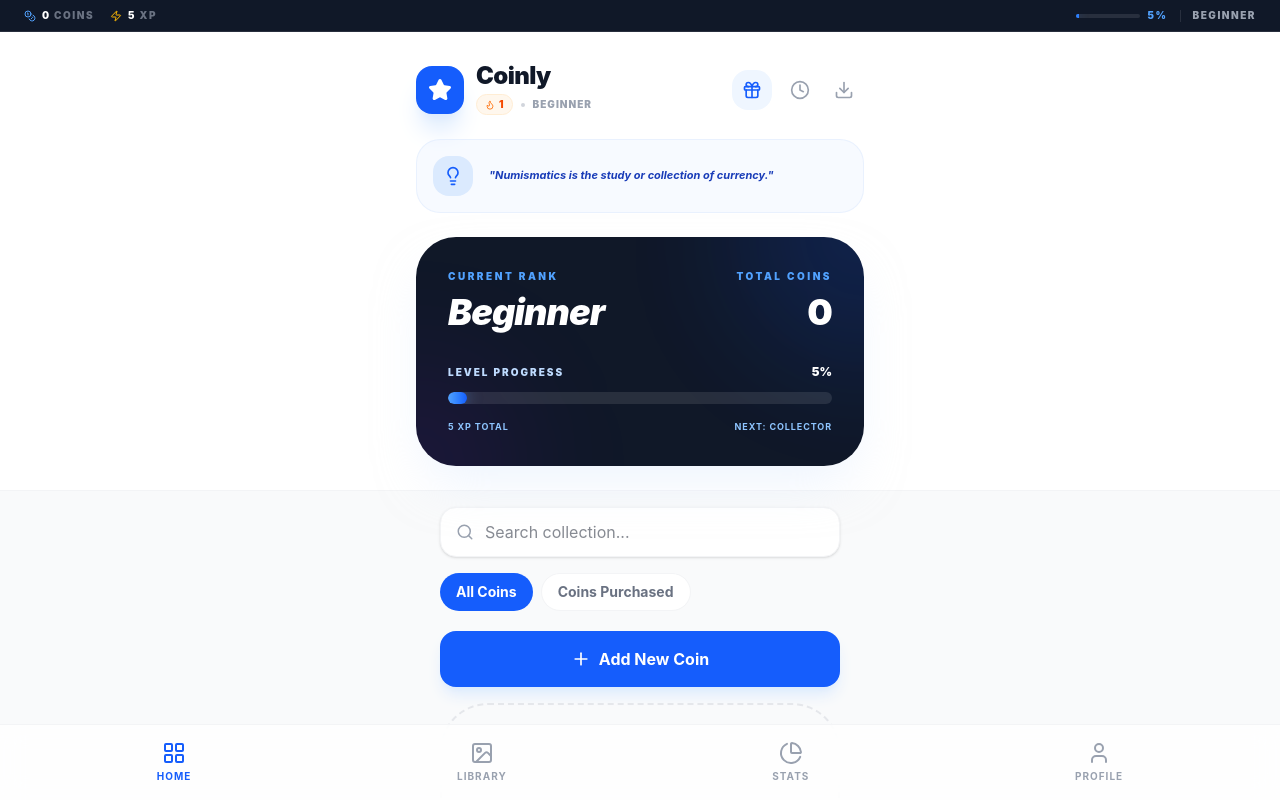
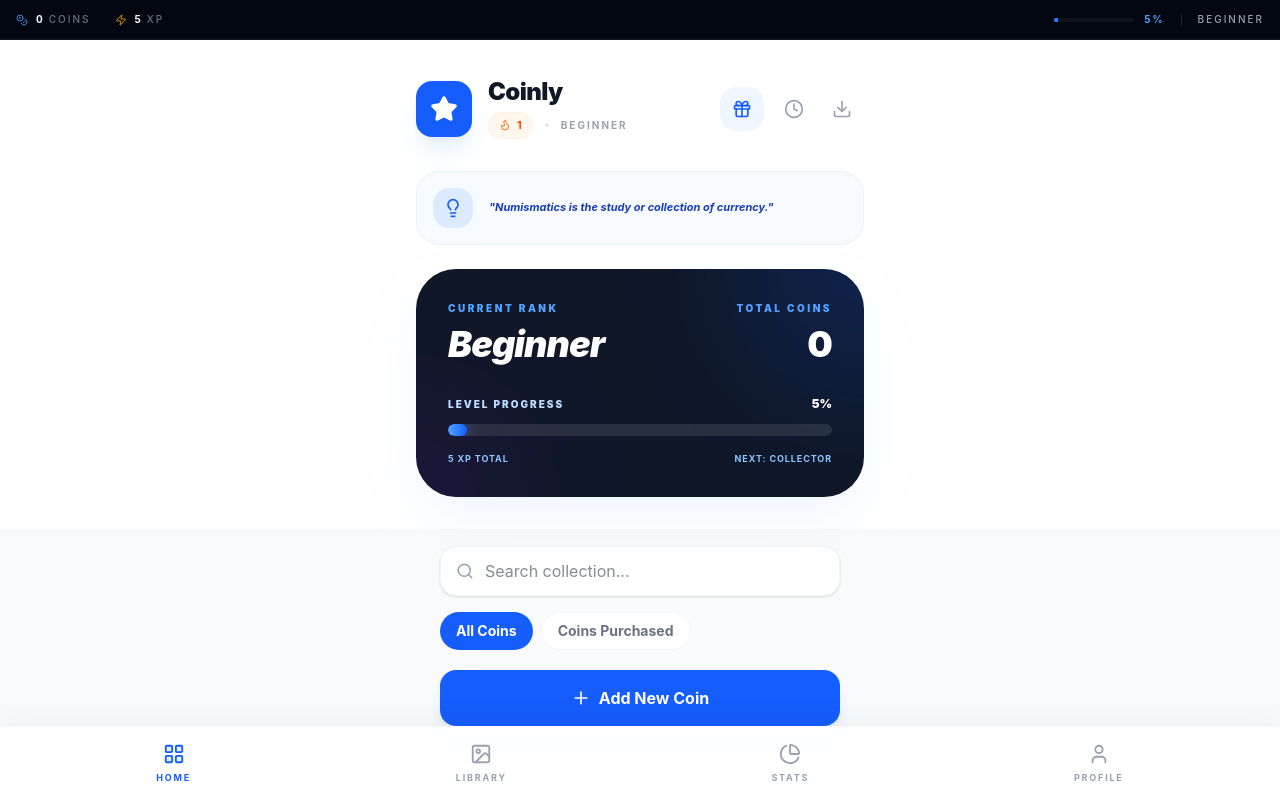
Before and after one commit to AllieBaig/CoinVault, a React (Vite) app: page / in a window 1280 px wide. Shown: the top 800 px of the page. Built offline with nearby package versions, Linux system fonts and the light colour scheme.

Commit message:
feat: Improve summary bar appearance and spacing
Refactors the summary bar component with updated styling for better visual hierarchy and spacing. Increases padding, adjusts font weight, and slightly modifies icon colors and scaling for a more refined look.

```diff
--- a/src/App.tsx
+++ b/src/App.tsx
@@ -1218,31 +1218,31 @@
     <motion.div
       initial={{ y: -20, opacity: 0 }}
       animate={{ y: 0, opacity: 1 }}
-      className={`bg-gray-900 dark:bg-black text-white ${isCompact ? 'py-1.5' : 'py-2'} px-[var(--spacing-fluid)] relative z-[60] border-b border-white/10 flex items-center justify-between ${isCompact ? 'text-[9px]' : 'text-[10px]'} font-black uppercase tracking-[0.15em]`}
+      className={`bg-gray-950 dark:bg-black text-white ${isCompact ? 'py-2' : 'py-3'} px-4 relative z-[60] border-b border-white/5 flex items-center justify-between ${isCompact ? 'text-[9px]' : 'text-[10px]'} font-bold uppercase tracking-[0.2em]`}
     >
-      <div className="flex items-center gap-4">
-        <div className="flex items-center gap-1.5 group">
-          <Coins size={isCompact ? 10 : 12} className="text-blue-400 group-hover:scale-110 transition-transform" />
-          <span>{stats.total} <span className="text-gray-500">Coins</span></span>
+      <div className="flex items-center gap-6">
+        <div className="flex items-center gap-2 group cursor-default">
+          <Coins size={isCompact ? 10 : 12} className="text-blue-400/80 transition-transform group-hover:scale-110" />
+          <span className="flex items-center gap-1">{stats.total} <span className="text-gray-500 font-medium">Coins</span></span>
         </div>
-        <div className="flex items-center gap-1.5 group">
-          <Zap size={isCompact ? 10 : 12} className="text-amber-400 group-hover:scale-110 transition-transform" />
-          <span>{profile.points} <span className="text-gray-500">XP</span></span>
+        <div className="flex items-center gap-2 group cursor-default">
+          <Zap size={isCompact ? 10 : 12} className="text-amber-400/80 transition-transform group-hover:scale-110" />
+          <span className="flex items-center gap-1">{profile.points} <span className="text-gray-500 font-medium">XP</span></span>
         </div>
       </div>
-      <div className="flex items-center gap-3">
-        <div className="flex items-center gap-2">
-          <div className={`${isCompact ? 'w-12' : 'w-16'} h-1 bg-white/10 rounded-full overflow-hidden`}>
+      <div className="flex items-center gap-4">
+        <div className="flex items-center gap-2.5">
+          <div className={`${isCompact ? 'w-12' : 'w-20'} h-1 bg-white/5 rounded-full overflow-hidden`}>
             <motion.div
               initial={{ width: 0 }}
               animate={{ width: `${progressToNextLevel}%` }}
-              className="h-full bg-blue-500 shadow-[0_0_8px_rgba(59,130,246,0.5)]"
+              className="h-full bg-blue-500 shadow-[0_0_12px_rgba(59,130,246,0.4)]"
             />
           </div>
-          <span className="text-blue-400">{progressToNextLevel}%</span>
+          <span className="text-blue-400 font-bold">{progressToNextLevel}%</span>
         </div>
-        <div className="w-[1px] h-3 bg-white/10" />
-        <span className="text-gray-400">{currentLevel.name}</span>
+        <div className="w-px h-3 bg-white/10" />
+        <span className="text-gray-400 font-medium">{currentLevel.name}</span>
       </div>
     </motion.div>
   );
@@ -1250,31 +1250,31 @@
   const renderHeader = () => (
     <>
       {profile.preferences.showTopSummary && renderSummaryBar()}
-      <header className={`bg-white dark:bg-gray-900 border-b border-gray-100 dark:border-gray-800 px-[var(--spacing-fluid)] ${isCompact ? 'pt-4 pb-3' : 'pt-8 pb-6'} relative z-10 transition-colors`}>
+      <header className={`bg-white dark:bg-gray-900 border-b border-gray-100/50 dark:border-gray-800/50 px-4 ${isCompact ? 'pt-6 pb-4' : 'pt-10 pb-8'} relative z-10 transition-colors`}>
         <div className="max-w-md mx-auto">
-          <div className={`flex items-center justify-between ${isCompact ? 'mb-4' : 'mb-6'}`}>
-            <div className="flex items-center gap-3">
+          <div className={`flex items-center justify-between ${isCompact ? 'mb-4' : 'mb-8'}`}>
+            <div className="flex items-center gap-4">
               <motion.div
-                whileHover={{ rotate: 5 }}
-                whileTap={{ scale: 0.9 }}
-                className={`${isCompact ? 'w-10 h-10' : 'w-12 h-12'} bg-blue-600 rounded-2xl flex items-center justify-center text-white shadow-xl shadow-blue-100 dark:shadow-none`}
+                whileHover={{ rotate: 5, scale: 1.05 }}
+                whileTap={{ scale: 0.95 }}
+                className={`${isCompact ? 'w-10 h-10' : 'w-14 h-14'} bg-blue-600 rounded-2xl flex items-center justify-center text-white shadow-xl shadow-blue-500/10 dark:shadow-none transition-transform`}
               >
-                <Star size={isCompact ? 20 : 24} className="fill-white" />
+                <Star size={isCompact ? 20 : 28} className="fill-white" />
               </motion.div>
               <div>
                 <h1 className={`${isCompact ? 'text-xl' : 'text-2xl'} font-black tracking-tight leading-none text-gray-900 dark:text-white`}>Coinly</h1>
                 {!profile.preferences.focusMode && (
-                  <div className="flex items-center gap-2 mt-1.5">
+                  <div className="flex items-center gap-3 mt-2">
                     <motion.div
                       whileHover={{ scale: 1.05 }}
                       whileTap={{ scale: 0.95 }}
-                      className="flex items-center gap-1 bg-orange-50 dark:bg-orange-900/20 px-2 py-0.5 rounded-full border border-orange-100 dark:border-orange-800/50 cursor-default"
+                      className="flex items-center gap-1.5 bg-orange-50 dark:bg-orange-900/10 px-2.5 py-1 rounded-full border border-orange-100/50 dark:border-orange-800/20 cursor-default"
                     >
-                      <Flame size={10} className="text-orange-500" />
-                      <span className="text-[10px] font-black text-orange-600 dark:text-orange-400">{profile.streak.current}</span>
+                      <Flame size={12} className="text-orange-500" />
+                      <span className="text-[11px] font-bold text-orange-600 dark:text-orange-400">{profile.streak.current}</span>
                     </motion.div>
-                    <div className="w-1 h-1 bg-gray-300 dark:bg-gray-700 rounded-full" />
-                    <p className="text-[10px] font-black text-gray-400 uppercase tracking-widest">{currentLevel.name}</p>
+                    <div className="w-1 h-1 bg-gray-200 dark:bg-gray-800 rounded-full" />
+                    <p className="text-[10px] font-bold text-gray-400 uppercase tracking-[0.2em]">{currentLevel.name}</p>
                   </div>
                 )}
               </div>
@@ -1282,12 +1282,12 @@
             <div className="flex items-center gap-2">
               {!profile.preferences.focusMode && (
                 <motion.button
-                  whileHover={{ scale: 1.1 }}
-                  whileTap={{ scale: 0.9 }}
+                  whileHover={{ scale: 1.05 }}
+                  whileTap={{ scale: 0.95 }}
                   onClick={handleLuckySpin}
                   disabled={isSpinning}
-                  className={`${isCompact ? 'p-2' : 'p-2.5'} rounded-2xl transition-all ${
-                    isSpinning ? 'bg-gray-100 text-gray-400 animate-spin' : 'bg-blue-50 dark:bg-blue-900/20 text-blue-600 dark:text-blue-400 hover:bg-blue-100 dark:hover:bg-blue-900/40'
+                  className={`${isCompact ? 'p-2.5' : 'p-3'} rounded-2xl transition-all active:bg-gray-100 dark:active:bg-gray-800 ${
+                    isSpinning ? 'bg-gray-50 text-gray-300 animate-spin' : 'bg-blue-50 dark:bg-blue-900/20 text-blue-600 dark:text-blue-400 hover:bg-blue-100 dark:hover:bg-blue-900/40'
                   }`}
                   title="Daily Lucky Spin"
                 >
@@ -1298,21 +1298,21 @@
                 {!profile.preferences.focusMode && (
                   <>
                     <motion.button
-                      whileHover={{ scale: 1.1 }}
-                      whileTap={{ scale: 0.9 }}
+                      whileHover={{ scale: 1.05 }}
+                      whileTap={{ scale: 0.95 }}
                       id="refresh-app-btn"
                       onClick={() => window.location.reload()}
-                      className="p-2.5 text-gray-400 hover:text-blue-600 dark:hover:text-blue-400 transition-colors"
+                      className="p-3 text-gray-400 hover:text-blue-600 dark:hover:text-blue-400 transition-colors active:bg-gray-100 dark:active:bg-gray-800 rounded-2xl"
                       title="Refresh App"
                     >
                       <Clock size={20} />
                     </motion.button>
                     <motion.button
-                      whileHover={{ scale: 1.1 }}
-                      whileTap={{ scale: 0.9 }}
+                      whileHover={{ scale: 1.05 }}
+                      whileTap={{ scale: 0.95 }}
                       id="export-data-btn"
                       onClick={exportData}
-                      className="p-2.5 text-gray-400 hover:text-blue-600 dark:hover:text-blue-400 transition-colors"
+                      className="p-3 text-gray-400 hover:text-blue-600 dark:hover:text-blue-400 transition-colors active:bg-gray-100 dark:active:bg-gray-800 rounded-2xl"
                       title="Export Data"
                     >
                       <Download size={20} />
@@ -1401,41 +1401,41 @@
   const renderTabs = () => {
     if (profile.preferences.showBottomMenu) return null;
     return (
-      <div className="flex bg-gray-200/50 dark:bg-gray-800/50 p-1 rounded-xl mb-6 overflow-x-auto no-scrollbar">
+      <div className="flex bg-gray-200/30 dark:bg-gray-800/30 p-1.5 rounded-2xl mb-8 overflow-x-auto no-scrollbar border border-gray-100/50 dark:border-gray-800/50">
         <button
           onClick={() => setActiveTab('collection')}
-          className={`flex-1 flex items-center justify-center gap-2 py-2.5 px-4 rounded-lg text-sm font-semibold transition-all whitespace-nowrap ${
-            activeTab === 'collection' ? 'bg-white dark:bg-gray-700 shadow-sm text-blue-600 dark:text-blue-400' : 'text-gray-500 dark:text-gray-400'
+          className={`flex-1 flex items-center justify-center gap-2.5 py-3 px-4 rounded-xl text-[11px] font-bold uppercase tracking-[0.15em] transition-all whitespace-nowrap active:bg-gray-100 dark:active:bg-gray-800 ${
+            activeTab === 'collection' ? 'bg-white dark:bg-gray-900 shadow-sm text-blue-600 dark:text-blue-400' : 'text-gray-400 hover:text-gray-600 dark:hover:text-gray-200'
           }`}
         >
-          <LayoutGrid size={18} />
+          <LayoutGrid size={16} />
           Collection
         </button>
         <button
           onClick={() => setActiveTab('library')}
-          className={`flex-1 flex items-center justify-center gap-2 py-2.5 px-4 rounded-lg text-sm font-semibold transition-all whitespace-nowrap ${
-            activeTab === 'library' ? 'bg-white dark:bg-gray-700 shadow-sm text-blue-600 dark:text-blue-400' : 'text-gray-500 dark:text-gray-400'
+          className={`flex-1 flex items-center justify-center gap-2.5 py-3 px-4 rounded-xl text-[11px] font-bold uppercase tracking-[0.15em] transition-all whitespace-nowrap active:bg-gray-100 dark:active:bg-gray-800 ${
+            activeTab === 'library' ? 'bg-white dark:bg-gray-900 shadow-sm text-blue-600 dark:text-blue-400' : 'text-gray-400 hover:text-gray-600 dark:hover:text-gray-200'
           }`}
         >
-          <ImageIcon size={18} />
+          <ImageIcon size={16} />
           Library
         </button>
         <button
           onClick={() => setActiveTab('stats')}
-          className={`flex-1 flex items-center justify-center gap-2 py-2.5 px-4 rounded-lg text-sm font-semibold transition-all whitespace-nowrap ${
-            activeTab === 'stats' ? 'bg-white dark:bg-gray-700 shadow-sm text-blue-600 dark:text-blue-400' : 'text-gray-500 dark:text-gray-400'
+          className={`flex-1 flex items-center justify-center gap-2.5 py-3 px-4 rounded-xl text-[11px] font-bold uppercase tracking-[0.15em] transition-all whitespace-nowrap active:bg-gray-100 dark:active:bg-gray-800 ${
+            activeTab === 'stats' ? 'bg-white dark:bg-gray-900 shadow-sm text-blue-600 dark:text-blue-400' : 'text-gray-400 hover:text-gray-600 dark:hover:text-gray-200'
           }`}
         >
-          <PieChart size={18} />
+          <PieChart size={16} />
           Stats
         </button>
         <button
           onClick={() => setActiveTab('profile')}
-          className={`flex-1 flex items-center justify-center gap-2 py-2.5 px-4 rounded-lg text-sm font-semibold transition-all whitespace-nowrap ${
-            activeTab === 'profile' ? 'bg-white dark:bg-gray-700 shadow-sm text-blue-600 dark:text-blue-400' : 'text-gray-500 dark:text-gray-400'
+          className={`flex-1 flex items-center justify-center gap-2.5 py-3 px-4 rounded-xl text-[11px] font-bold uppercase tracking-[0.15em] transition-all whitespace-nowrap active:bg-gray-100 dark:active:bg-gray-800 ${
+            activeTab === 'profile' ? 'bg-white dark:bg-gray-900 shadow-sm text-blue-600 dark:text-blue-400' : 'text-gray-400 hover:text-gray-600 dark:hover:text-gray-200'
           }`}
         >
-          <User size={18} />
+          <User size={16} />
           Profile
         </button>
       </div>
@@ -1445,42 +1445,42 @@
   const renderBottomMenu = () => {
     if (!profile.preferences.showBottomMenu) return null;
     return (
-      <nav className={`fixed bottom-0 left-0 right-0 bg-white/80 dark:bg-gray-900/80 backdrop-blur-md border-t border-gray-100 dark:border-gray-800 px-6 ${isCompact ? 'py-2 pb-4' : 'py-4 pb-8 sm:pb-4'} z-40 flex items-center justify-around`}>
+      <nav className={`fixed bottom-0 left-0 right-0 bg-white/90 dark:bg-gray-900/90 backdrop-blur-xl border-t border-gray-100/50 dark:border-gray-800/50 px-6 ${isCompact ? 'py-3 pb-6' : 'py-4 pb-10 sm:pb-4'} z-40 flex items-center justify-around shadow-[0_-8px_30px_rgba(0,0,0,0.04)]`}>
         <button
           onClick={() => setActiveTab('collection')}
-          className={`flex flex-col items-center gap-1 transition-all ${
+          className={`flex flex-col items-center gap-1.5 transition-all active:scale-95 ${
             activeTab === 'collection' ? 'text-blue-600 dark:text-blue-400' : 'text-gray-400'
           }`}
         >
-          <LayoutGrid size={isCompact ? 20 : 24} />
-          <span className="text-[10px] font-bold uppercase tracking-widest">Home</span>
+          <LayoutGrid size={isCompact ? 20 : 22} className={activeTab === 'collection' ? 'fill-blue-600/10' : ''} />
+          <span className="text-[9px] font-bold uppercase tracking-[0.2em]">Home</span>
         </button>
         <button
           onClick={() => setActiveTab('library')}
-          className={`flex flex-col items-center gap-1 transition-all ${
+          className={`flex flex-col items-center gap-1.5 transition-all active:scale-95 ${
             activeTab === 'library' ? 'text-blue-600 dark:text-blue-400' : 'text-gray-400'
           }`}
         >
-          <ImageIcon size={isCompact ? 20 : 24} />
-          <span className="text-[10px] font-bold uppercase tracking-widest">Library</span>
+          <ImageIcon size={isCompact ? 20 : 22} className={activeTab === 'library' ? 'fill-blue-600/10' : ''} />
+          <span className="text-[9px] font-bold uppercase tracking-[0.2em]">Library</span>
         </button>
         <button
           onClick={() => setActiveTab('stats')}
-          className={`flex flex-col items-center gap-1 transition-all ${
+          className={`flex flex-col items-center gap-1.5 transition-all active:scale-95 ${
             activeTab === 'stats' ? 'text-blue-600 dark:text-blue-400' : 'text-gray-400'
           }`}
         >
-          <PieChart size={isCompact ? 20 : 24} />
-          <span className="text-[10px] font-bold uppercase tracking-widest">Stats</span>
+          <PieChart size={isCompact ? 20 : 22} className={activeTab === 'stats' ? 'fill-blue-600/10' : ''} />
+          <span className="text-[9px] font-bold uppercase tracking-[0.2em]">Stats</span>
         </button>
         <button
           onClick={() => setActiveTab('profile')}
-          className={`flex flex-col items-center gap-1 transition-all ${
+          className={`flex flex-col items-center gap-1.5 transition-all active:scale-95 ${
             activeTab === 'profile' ? 'text-blue-600 dark:text-blue-400' : 'text-gray-400'
           }`}
         >
-          <User size={isCompact ? 20 : 24} />
-          <span className="text-[10px] font-bold uppercase tracking-widest">Profile</span>
+          <User size={isCompact ? 20 : 22} className={activeTab === 'profile' ? 'fill-blue-600/10' : ''} />
+          <span className="text-[9px] font-bold uppercase tracking-[0.2em]">Profile</span>
         </button>
       </nav>
     );
@@ -1961,30 +1961,27 @@
                         <motion.div
                           layout
                           key={coin.id}
-                          initial={{ opacity: 0, y: 20 }}
+                          initial={{ opacity: 0, y: 12 }}
                           animate={{ opacity: 1, y: 0 }}
-                          whileHover={{ scale: 1.01 }}
+                          whileHover={{ scale: 1.005 }}
                           whileTap={{ scale: 0.98 }}
                           onClick={() => openCoin(coin)}
-                          className={`bg-white dark:bg-gray-900 rounded-3xl border transition-all flex items-center justify-between group cursor-pointer relative overflow-hidden ${
-                            isCompact ? 'p-2' : 'p-4'
+                          className={`bg-white dark:bg-gray-900 rounded-[1.5rem] border transition-all flex items-center justify-between group cursor-pointer relative overflow-hidden active:bg-gray-50 dark:active:bg-gray-800/50 ${
+                            isCompact ? 'p-3' : 'p-5'
                           } ${
-                            coin.rarity === 'Very Rare' ? 'border-amber-400/50 bg-amber-50/30 dark:bg-amber-900/10 shadow-lg shadow-amber-100 dark:shadow-none' :
-                            coin.rarity === 'Rare' ? 'border-blue-400/50 bg-blue-50/30 dark:bg-blue-900/10 shadow-lg shadow-blue-100 dark:shadow-none' : 'border-gray-100 dark:border-gray-800 shadow-sm'
+                            coin.rarity === 'Very Rare' ? 'border-amber-400/20 bg-amber-50/20 dark:bg-amber-900/5 shadow-sm' :
+                            coin.rarity === 'Rare' ? 'border-blue-400/20 bg-blue-50/20 dark:bg-blue-900/5 shadow-sm' : 'border-gray-100/80 dark:border-gray-800/80 shadow-sm'
                           }`}
                         >
-                          {coin.rarity === 'Very Rare' && (
-                            <div className="absolute top-0 right-0 w-16 h-16 bg-amber-400/10 rounded-full -mr-8 -mt-8 blur-xl" />
-                          )}
                           <div className="flex items-center gap-4">
                             {!profile.preferences.textMode && (
-                              <div className={`${isCompact ? 'w-12 h-12' : 'w-20 h-20'} rounded-2xl bg-gray-50 dark:bg-gray-800 flex-shrink-0 overflow-hidden flex items-center justify-center shadow-inner`}>
+                              <div className={`${isCompact ? 'w-14 h-14' : 'w-20 h-20'} rounded-2xl bg-gray-50 dark:bg-gray-800 flex-shrink-0 overflow-hidden flex items-center justify-center shadow-inner border border-gray-100/50 dark:border-gray-800/50`}>
                                 {coin.image ? (
-                                  <img src={coin.image} alt={coin.name} className="w-full h-full object-cover" />
+                                  <img src={coin.image} alt={coin.name} className="w-full h-full object-cover" referrerPolicy="no-referrer" />
                                 ) : (
-                                  <span className={`${isCompact ? 'text-fluid-sm' : 'text-fluid-2xl'} font-black ${
-                                    coin.rarity === 'Very Rare' ? 'text-amber-600' :
-                                    coin.rarity === 'Rare' ? 'text-blue-600' : 'text-gray-300'
+                                  <span className={`${isCompact ? 'text-lg' : 'text-2xl'} font-black ${
+                                    coin.rarity === 'Very Rare' ? 'text-amber-500' :
+                                    coin.rarity === 'Rare' ? 'text-blue-500' : 'text-gray-300'
                                   }`}>
                                     {coin.type}
                                   </span>
@@ -1992,27 +1989,27 @@
                               </div>
                             )}
                             <div>
-                              <div className="flex items-center gap-2 mb-0.5">
-                                <h4 className={`font-black text-gray-800 dark:text-gray-100 ${isCompact ? 'text-fluid-sm' : 'text-fluid-lg'}`}>
+                              <div className="flex items-center gap-2 mb-1">
+                                <h4 className={`font-bold text-gray-900 dark:text-gray-100 leading-tight ${isCompact ? 'text-sm' : 'text-base'}`}>
                                   {coin.name}
                                 </h4>
                                 {!profile.preferences.textMode && coin.rarity !== 'Common' && (
-                                  <div className={`p-1 rounded-full ${coin.rarity === 'Very Rare' ? 'bg-amber-100 dark:bg-amber-900/50' : 'bg-blue-100 dark:bg-blue-900/50'}`}>
+                                  <div className={`p-1 rounded-full ${coin.rarity === 'Very Rare' ? 'bg-amber-100/50 dark:bg-amber-900/30' : 'bg-blue-100/50 dark:bg-blue-900/30'}`}>
                                     <Star size={10} className={`fill-current ${coin.rarity === 'Very Rare' ? 'text-amber-600' : 'text-blue-600'}`} />
                                   </div>
                                 )}
                               </div>
-                              <div className="flex items-center gap-2">
-                                <span className="text-[10px] font-black text-gray-400 uppercase tracking-widest">{coin.year}</span>
-                                <span className="w-1 h-1 bg-gray-300 rounded-full" />
-                                <span className={`text-[10px] font-black uppercase tracking-widest ${
+                              <div className="flex items-center gap-2.5">
+                                <span className="text-[10px] font-bold text-gray-400 uppercase tracking-[0.15em]">{coin.year}</span>
+                                <div className="w-1 h-1 bg-gray-200 dark:bg-gray-800 rounded-full" />
+                                <span className={`text-[10px] font-bold uppercase tracking-[0.15em] ${
                                   coin.rarity === 'Very Rare' ? 'text-amber-600' :
                                   coin.rarity === 'Rare' ? 'text-blue-600' : 'text-gray-400'
                                 }`}>{coin.rarity}</span>
                               </div>
                             </div>
                           </div>
-                          <div className="flex flex-col items-end gap-1">
+                          <div className="flex flex-col items-end gap-2">
                             <div className="flex items-center gap-2">
                               {!profile.preferences.focusMode && (
                                 <motion.button
@@ -2027,21 +2024,20 @@
                                       setCompareCoins([compareCoins[1], coin.id]);
                                     }
                                   }}
-                                  className={`p-2 rounded-xl transition-all ${
+                                  className={`p-2 rounded-xl transition-all active:bg-gray-100 dark:active:bg-gray-800 ${
                                     compareCoins.includes(coin.id)
-                                      ? 'bg-blue-600 text-white shadow-lg shadow-blue-200'
-                                      : 'bg-gray-100 dark:bg-gray-800 text-gray-400 hover:text-blue-600'
+                                      ? 'bg-blue-600 text-white shadow-lg shadow-blue-200 dark:shadow-none'
+                                      : 'bg-gray-50 dark:bg-gray-800 text-gray-400 hover:text-blue-600'
                                   }`}
-                                  title="Compare Coin"
                                 >
                                   <Columns size={16} />
                                 </motion.button>
                               )}
                               {profile.preferences.showPrice && (
-                                <span className={`font-black text-gray-800 dark:text-gray-200 ${isCompact ? 'text-fluid-sm' : 'text-fluid-lg'}`}>£{coin.amountPaid?.toFixed(2)}</span>
+                                <span className={`font-bold text-gray-900 dark:text-gray-100 ${isCompact ? 'text-sm' : 'text-base'}`}>£{coin.amountPaid?.toFixed(2)}</span>
                               )}
                             </div>
-                            <ChevronRight size={isCompact ? 16 : 20} className="text-gray-300 group-hover:text-blue-500 transition-colors" />
+                            <ChevronRight size={18} className="text-gray-300 group-hover:text-blue-500 group-hover:translate-x-1 transition-all" />
                           </div>
                         </motion.div>
                       ))}
```
